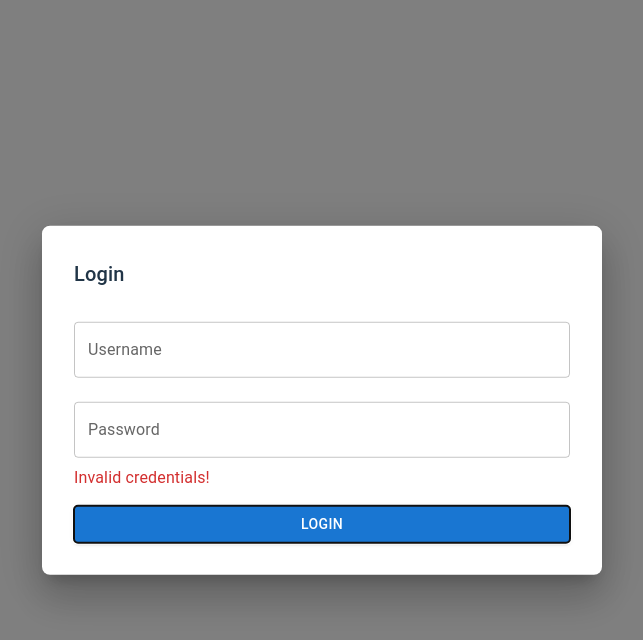
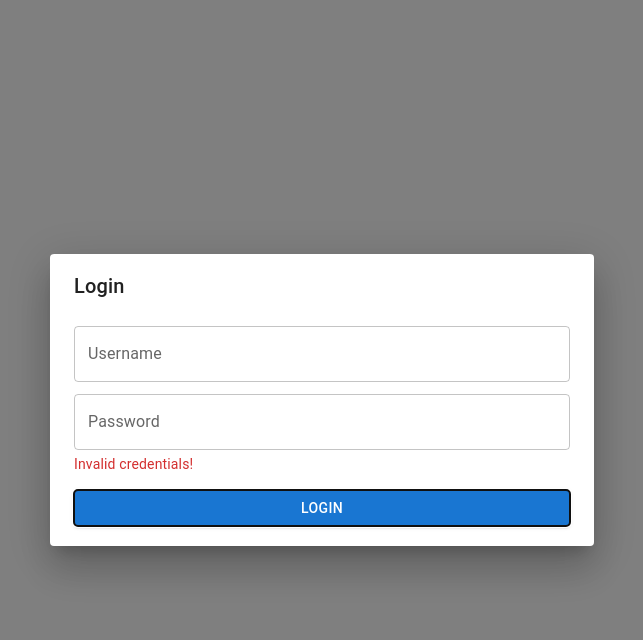
Before and after one commit to abhishekskr117/my-react-app, a React (Vite) app: page / in a window 1280 px wide. Both pictures are taken after a click on the button "LOGIN". Shown: the top 640 px of the page, without its empty margins (318-961 px from the left). Built offline with nearby package versions, Linux system fonts and the light colour scheme.

Commit message:
Multiple login user feature

```diff
--- a/src/App.jsx
+++ b/src/App.jsx
@@ -1,5 +1,4 @@
 import './App.css';
-import UserStats from './components/UserStats';
 import Achievements from './components/Achievements';
 import Collections from './components/Collections';
 import MatchGraph from './components/MatchGraph';
@@ -12,7 +11,6 @@ function App({user}) {
     <Box  display="flex" justifyContent="space-between" className="app-container">
       <Box p={3} flex={1} className="main-content">
         <Typography variant="h4">Welcome, {user}</Typography>
-        <UserStats />
         <Collections />
         <StatsDashboard />
         <Achievements />
--- a/src/components/ChatBox.jsx
+++ b/src/components/ChatBox.jsx
@@ -12,7 +12,7 @@ import {
 import ChatIcon from '@mui/icons-material/Chat';
 import CloseIcon from '@mui/icons-material/Close';
 
-export default function ChatBox() {
+export default function ChatBox({handleLogout}) {
   const [open, setOpen] = useState(false);
   const [messages, setMessages] = useState([
     { from: 'bot', text: 'Welcome! Ask anything about your Valorant stats.' }
@@ -27,6 +27,7 @@ export default function ChatBox() {
       { from: 'bot', text: `Hey! Abhishek ${input}` }
     ]);
     setInput('');
+    if (input === '~~logout') { handleLogout(null)}
   };
 
   return (
--- a/src/components/LoginModal.jsx
+++ b/src/components/LoginModal.jsx
@@ -1,13 +1,14 @@
 import { useState } from 'react';
-import { Modal, Box, TextField, Button, Typography } from '@mui/material';
+import {
+  Dialog, DialogTitle, DialogContent, TextField, Button, Typography
+} from '@mui/material';
 
-const style = {
-  position: 'absolute', top: '50%', left: '50%',
-  transform: 'translate(-50%, -50%)',
-  bgcolor: 'background.paper', boxShadow: 24, p: 4, borderRadius: 2
-};
-
-const validCredentials = { username: 'Abhishek', password: 'Abhi123' };
+const validUsers = [
+  { username: 'Razefoot', password: 'Razefoot' },
+  { username: 'PhoenixFire', password: 'PhoenixFire' },
+  { username: 'BattleSage', password: 'BattleSage' },
+  { username: 'Chambur', password: 'Chambur' }
+];
 
 export default function LoginModal({ open, handleLogin }) {
   const [username, setUsername] = useState('');
@@ -15,22 +16,47 @@ export default function LoginModal({ open, handleLogin }) {
   const [error, setError] = useState('');
 
   const handleSubmit = () => {
-    if (username === validCredentials.username && password === validCredentials.password) {
-      handleLogin(username);
+    const user = validUsers.find(
+      (u) => u.username === username && u.password === password
+    );
+    if (user) {
+      handleLogin(user.username);
     } else {
       setError('Invalid credentials!');
     }
   };
 
   return (
-    <Modal open={open}>
-      <Box sx={style}>
-        <Typography variant="h6" mb={2}>Login</Typography>
-        <TextField fullWidth margin="normal" label="Username" value={username} onChange={(e) => setUsername(e.target.value)} />
-        <TextField fullWidth margin="normal" label="Password" type="password" value={password} onChange={(e) => setPassword(e.target.value)} />
-        {error && <Typography color="error">{error}</Typography>}
-        <Button variant="contained" fullWidth sx={{ mt: 2 }} onClick={handleSubmit}>Login</Button>
-      </Box>
-    </Modal>
+    <Dialog open={open}>
+      <DialogTitle>Login</DialogTitle>
+      <DialogContent>
+        <TextField
+          label="Username"
+          fullWidth
+          margin="dense"
+          value={username}
+          onChange={(e) => setUsername(e.target.value)}
+        />
+        <TextField
+          label="Password"
+          fullWidth
+          margin="dense"
+          type="password"
+          value={password}
+          onChange={(e) => setPassword(e.target.value)}
+        />
+        {error && (
+          <Typography color="error" variant="body2">{error}</Typography>
+        )}
+        <Button
+          fullWidth
+          variant="contained"
+          sx={{ mt: 2 }}
+          onClick={handleSubmit}
+        >
+          Login
+        </Button>
+      </DialogContent>
+    </Dialog>
   );
 }
--- a/src/components/Sidebar.jsx
+++ b/src/components/Sidebar.jsx
@@ -15,12 +15,16 @@ import MenuIcon from '@mui/icons-material/Menu';
 import { useState } from 'react';
 
 const friends = [
-  { name: 'RazeMain', achievements: 10, skins: 23 },
-  { name: 'JettDash', achievements: 8, skins: 15 },
+    { name: 'Razefoot', achievements: 5 , status: true },
+    { name: 'PhoenixFire', achievements: 2 , status: false },
+    { name: 'BattleSage', achievements: 5 , status: true },
+    { name: 'Chambur', achievements: 2 ,status: true }
 ];
 
-export default function Sidebar({ handleLogout }) {
+export default function Sidebar({ handleLogout, user }) {
   const [collapsed, setCollapsed] = useState(true);
+
+  const filteredFriend = friends?.filter(item => item?.name !== user);
 
   return (
     <Box
@@ -40,7 +44,7 @@ export default function Sidebar({ handleLogout }) {
           </IconButton>
         </Box>
         <List>
-          {friends.map((friend) => (
+          {filteredFriend.map((friend) => (
             <ListItem key={friend.name} divider>
               {collapsed ? (
                 <Tooltip title={friend.name} placement="right">
@@ -49,7 +53,7 @@ export default function Sidebar({ handleLogout }) {
               ) : (
                 <ListItemText
                   primary={friend.name}
-                  secondary={`${friend.achievements} Achievements • ${friend.skins} Skins`}
+                  secondary={`${friend.achievements} Achievements • ${friend.status ? 'Online' : 'Away'}`}
                   primaryTypographyProps={{ color: "white" }}
                   secondaryTypographyProps={{ color: "lightgray" }}
                 />
--- a/src/components/UserStats.jsx
+++ /dev/null
@@ -1,12 +0,0 @@
-import { Typography, Box } from '@mui/material';
-
-export default function UserStats() {
-  return (
-    <Box mt={2}>
-      <Typography variant="h6">Stats</Typography>
-      <Typography>K/D Ratio: 1.4</Typography>
-      <Typography>Win Rate: 58%</Typography>
-      <Typography>Headshots: 720</Typography>
-    </Box>
-  );
-}
--- a/src/main.jsx
+++ b/src/main.jsx
@@ -64,11 +64,11 @@ function RootApp() {
 
   return (
     <Box className={classes.rootContainer}>
-      <Sidebar handleLogout={handleLogout} />
+      <Sidebar handleLogout={handleLogout} user={user}/>
       <Box className={classes.contentContainer}>
         <App user={user} />
       </Box>
-      <ChatBox />
+      <ChatBox handleLogout = {handleLogout}/>
     </Box>
   );
 }
```
